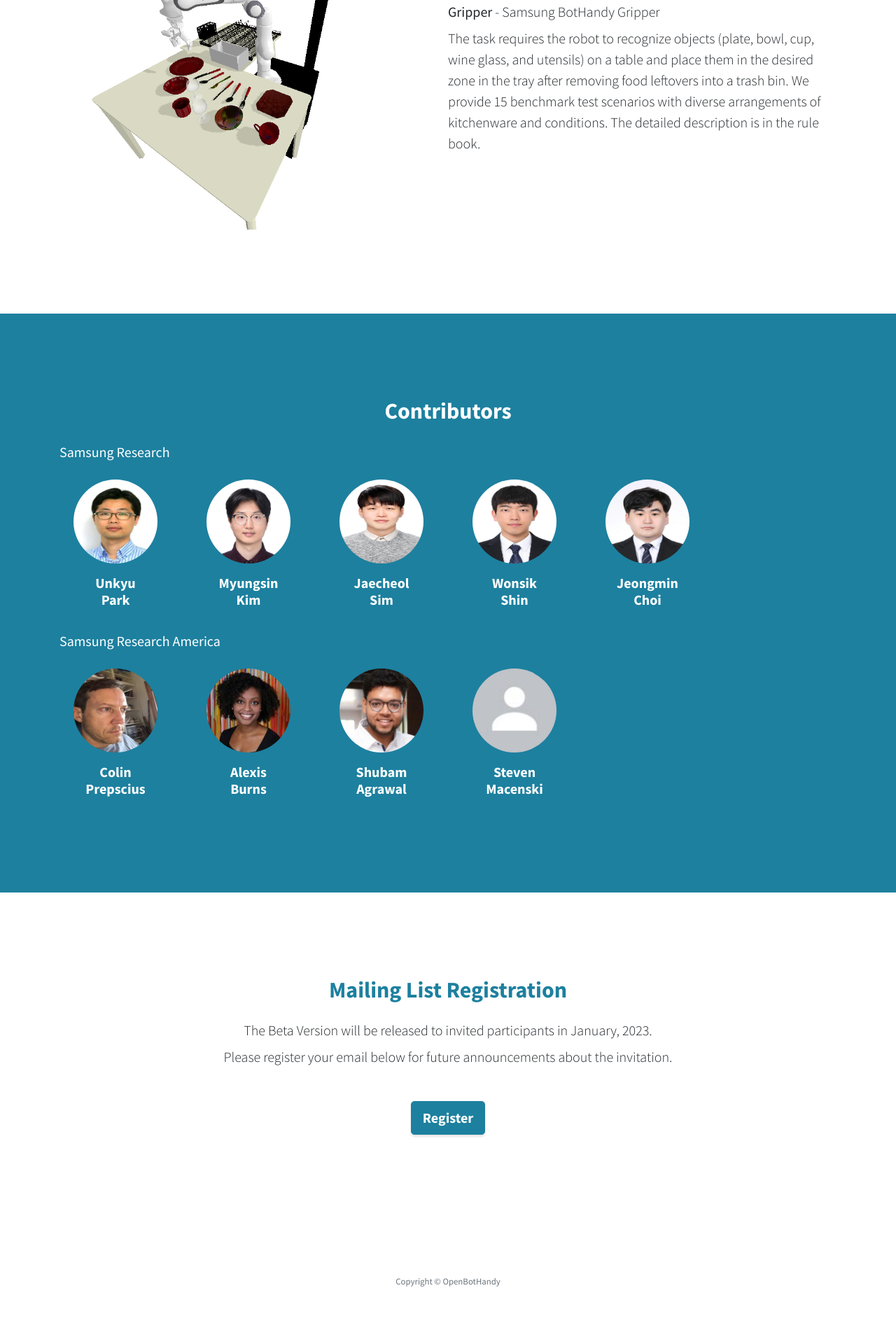
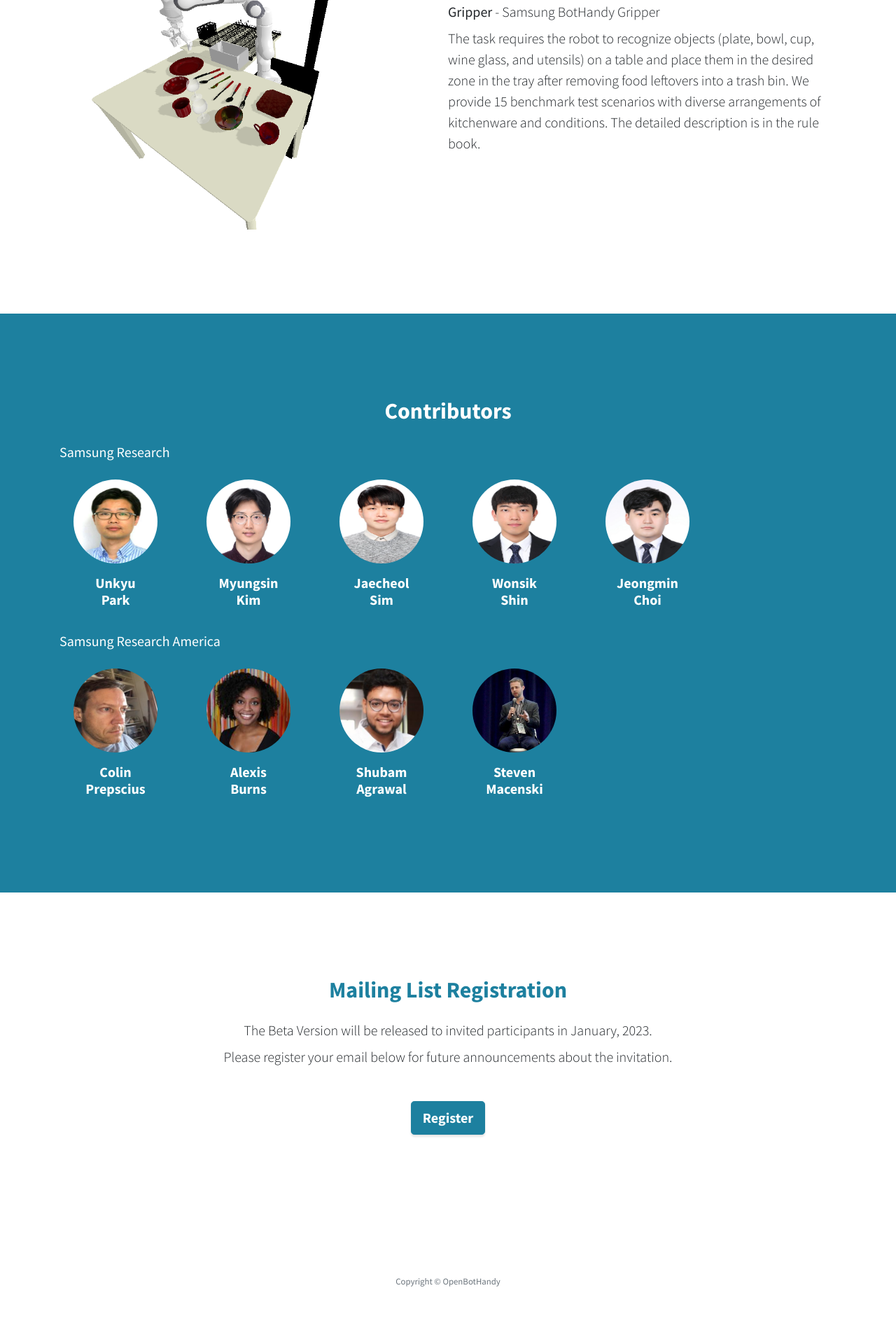
Before and after one commit to OpenBotHandy/OpenBotHandy.github.io, a Jekyll site: the page built from index.html, in a window 1280 px wide. Shown: the part 3121-5041 px from the top of the page at 70% size. Built offline with Jekyll 4.4.1, drawn with Linux system fonts in a browser that asks for light colours.

Commit message:
update photo

```diff
--- a/index.html
+++ b/index.html
@@ -131,7 +131,7 @@ title: OpenBotHandy
         </h5>
       </div>
       <div class="col-lg-2 col-md-6 mb-5 mb-lg-0">
-        <img class="rounded-circle mb-3 mx-auto" src="assets/images/steven_macenski.png" width="120" height="120" />
+        <img class="rounded-circle mb-3 mx-auto" src="assets/images/steven_macenski.jpeg" width="120" height="120" />
         <h5 class="mb-3">
           <strong>Steven<br />Macenski</strong>
         </h5>
```
Also changed, not shown: assets/images/steven_macenski.jpeg (added).
